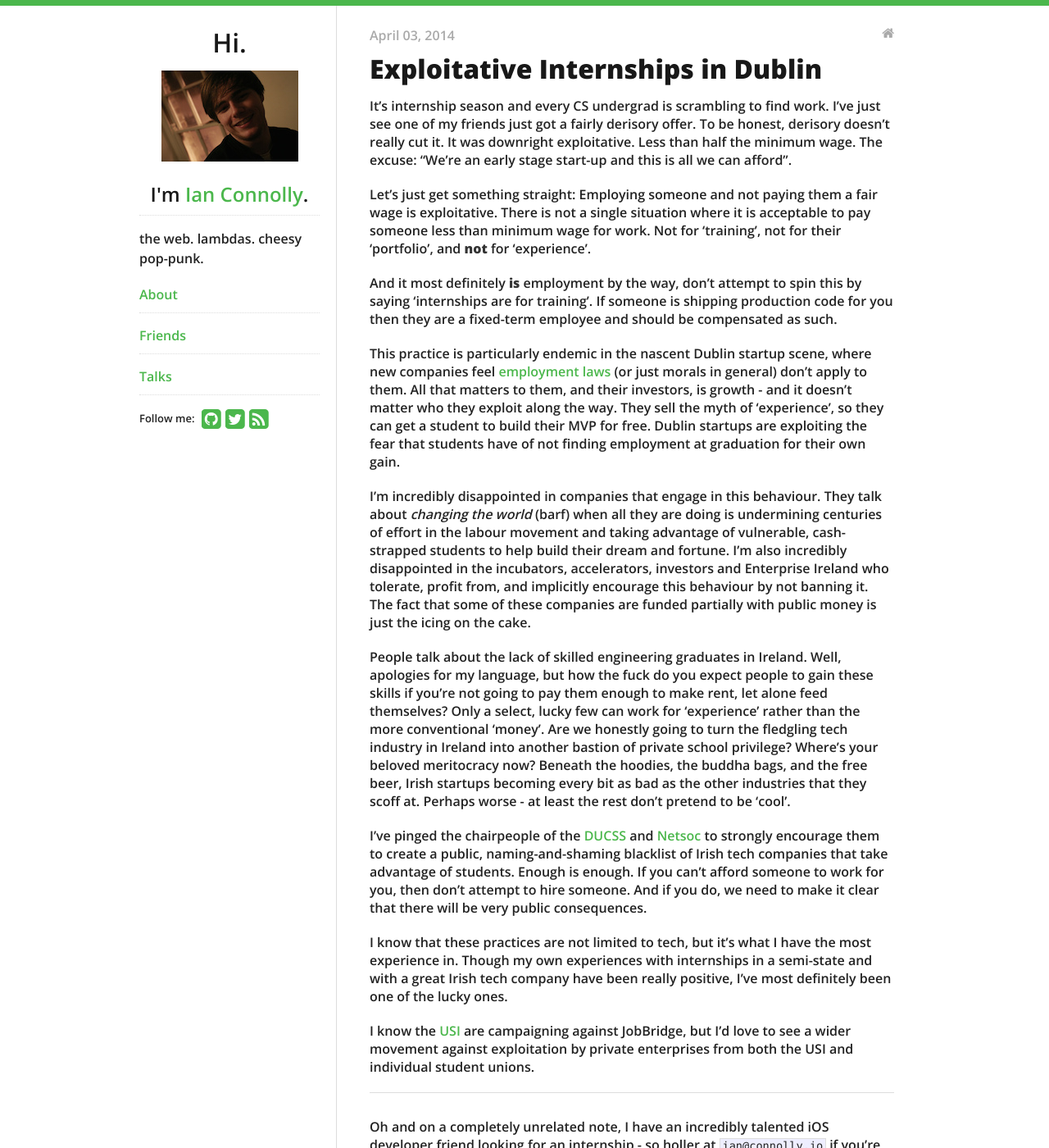
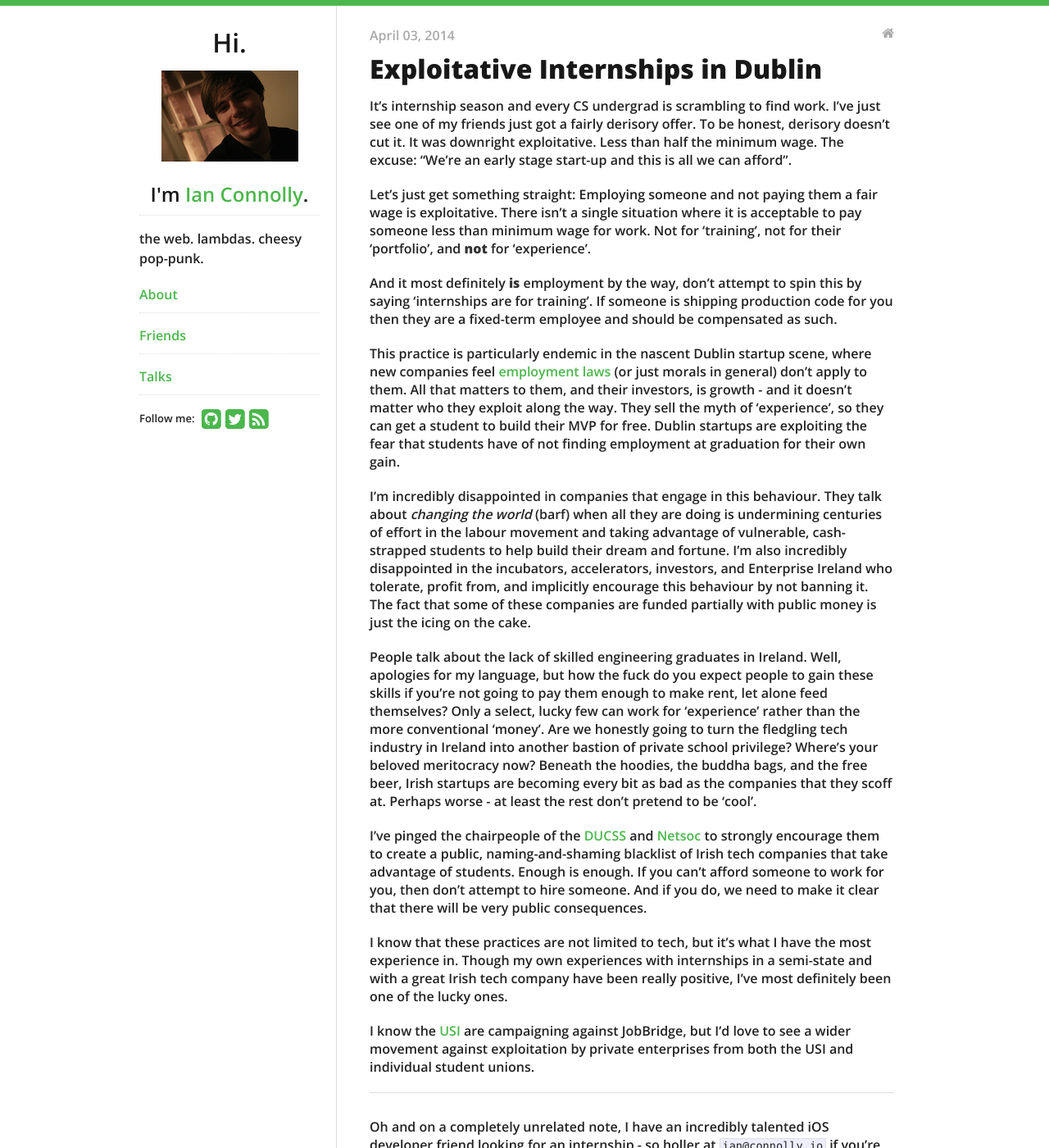
Before and after one commit to IanConnolly/ianconnolly.github.io, a Jekyll site: the page built from _posts/2014-04-03-exploitative-internships.md, in a window 1280 px wide and 1400 px high. Shown: the whole window at 82% size. Built offline with Jekyll 4.4.1, drawn with Linux system fonts in a browser that asks for light colours; nearby versions of some CDN libraries.

Commit message:
minor tweaks

```diff
--- a/_posts/2014-04-03-exploitative-internships.md
+++ b/_posts/2014-04-03-exploitative-internships.md
@@ -7,12 +7,12 @@ category: posts
 
 It's internship season and every CS undergrad is scrambling to find work. I've
 just see one of my friends just got a fairly derisory offer. To be honest,
-derisory doesn't really cut it. It was downright exploitative. Less than half
+derisory doesn't cut it. It was downright exploitative. Less than half
 the minimum wage. The excuse: "We're an early stage start-up and this is all we
 can afford".
 
 Let's just get something straight: Employing someone and not paying
-them a fair wage is exploitative. There is not a single situation where it is
+them a fair wage is exploitative. There isn't a single situation where it is
 acceptable to pay someone less than minimum wage for work. Not for 'training',
 not for their 'portfolio', and **not** for 'experience'.
 
@@ -33,7 +33,7 @@ I'm incredibly disappointed in companies that engage in this behaviour. They
 talk about _changing the world_ (barf) when all they are doing is undermining
 centuries of effort in the labour movement and taking advantage of vulnerable,
 cash-strapped students to help build their dream and fortune. I'm also
-incredibly disappointed in the incubators, accelerators, investors and
+incredibly disappointed in the incubators, accelerators, investors, and
 Enterprise Ireland who tolerate, profit from, and implicitly encourage this
 behaviour by not banning it. The fact that some of these companies are funded
 partially with public money is just the icing on the cake.
@@ -45,8 +45,8 @@ feed themselves? Only a select, lucky few can work for 'experience' rather than
 the more conventional 'money'.  Are we honestly going to turn the fledgling
 tech industry in Ireland into another bastion of private school privilege?
 Where's your beloved meritocracy now? Beneath the hoodies, the buddha bags, and
-the free beer, Irish startups becoming every bit as bad as the other
-industries that they scoff at. Perhaps worse - at least the rest don't pretend
+the free beer, Irish startups are becoming every bit as bad as the companies
+that they scoff at. Perhaps worse - at least the rest don't pretend
 to be 'cool'.
 
 I've pinged the chairpeople of the [DUCSS](http://ducss.ie) and
```
